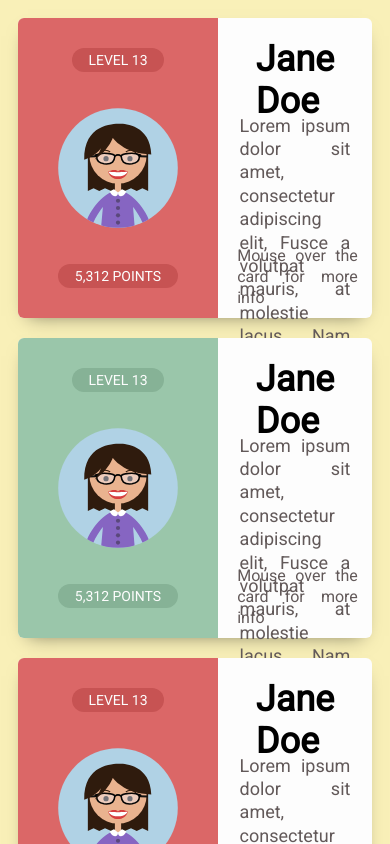
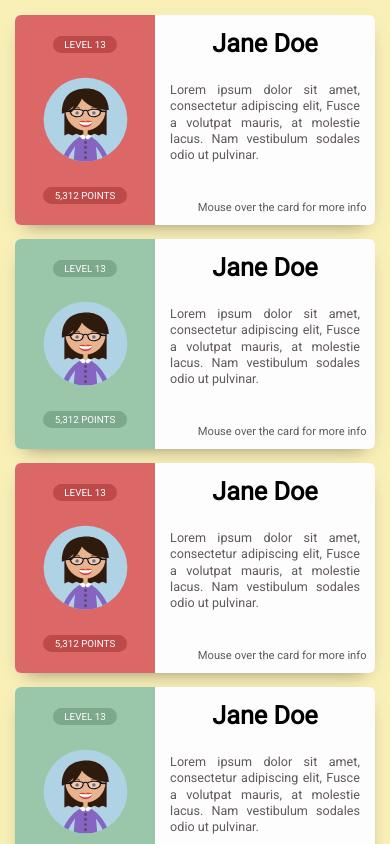
Before and after one commit to akash191095/cardify, a React (Create React App) app: page / in a window 390 px wide. Shown: the top 844 px of the page. Built offline with nearby package versions, Linux system fonts and the light colour scheme.

Commit message:
Made cards responsive

```diff
--- a/src/components/Card.js
+++ b/src/components/Card.js
@@ -4,7 +4,7 @@ import '../styles/card.css';
 
 const Wrapper = styled.div`
 	font-size: 10px;
-	width: 60em;
+	width: 56em;
 	height: 30em;
 	box-shadow: 0px 8px 18px -10px rgba(0, 0, 0, 0.5);
 	background-color: #fdfdfd;
@@ -53,7 +53,7 @@ const RightContainer = styled.div`
 const CylinderText = styled.p`
 	margin: 0;
 	// background-color: #b85554;
-	background-color: ${props => LightenDarkenColor(props.color, -20)};
+	background-color: ${(props) => LightenDarkenColor(props.color, -30)};
 	border-radius: 30px;
 	display: flex;
 	justify-content: center;
@@ -103,11 +103,12 @@ const RightDetailsContainer = styled.div`
 const IconInfoContainer = styled.div`
 	display: flex;
 	justify-content: space-between;
-	width: 35em;
+	width: 33em;
 	align-self: flex-end;
 	margin-bottom: 1.5em;
 	position: relative;
 	top: 3em;
+	left: -2em;
 `;
 
 const IconInfo = styled.div`
@@ -168,6 +169,7 @@ const ProfileDetailsContainer = styled.div`
 
 const Avatar = styled.img`width: 13em;`;
 
+// function to darken or lighten color from css tricks
 function LightenDarkenColor(col, amt) {
 	var usePound = false;
 
--- a/src/styles/card.css
+++ b/src/styles/card.css
@@ -1,5 +1,19 @@
 /* Make the card panel expand whenever hovered anywhere on the card */
 .card-wrapper:hover .card-expand {
-  width: 60em;
+	width: 56em;
 	border-radius: 6px;
 }
+
+/* Making the card responsive on mobile screens */
+
+@media (max-width: 620px) {
+	.card-wrapper {
+		font-size: 8px !important;
+	}
+}
+
+@media (max-width: 550px) {
+	.card-wrapper {
+    font-size: 7px !important;
+	}
+}
```
